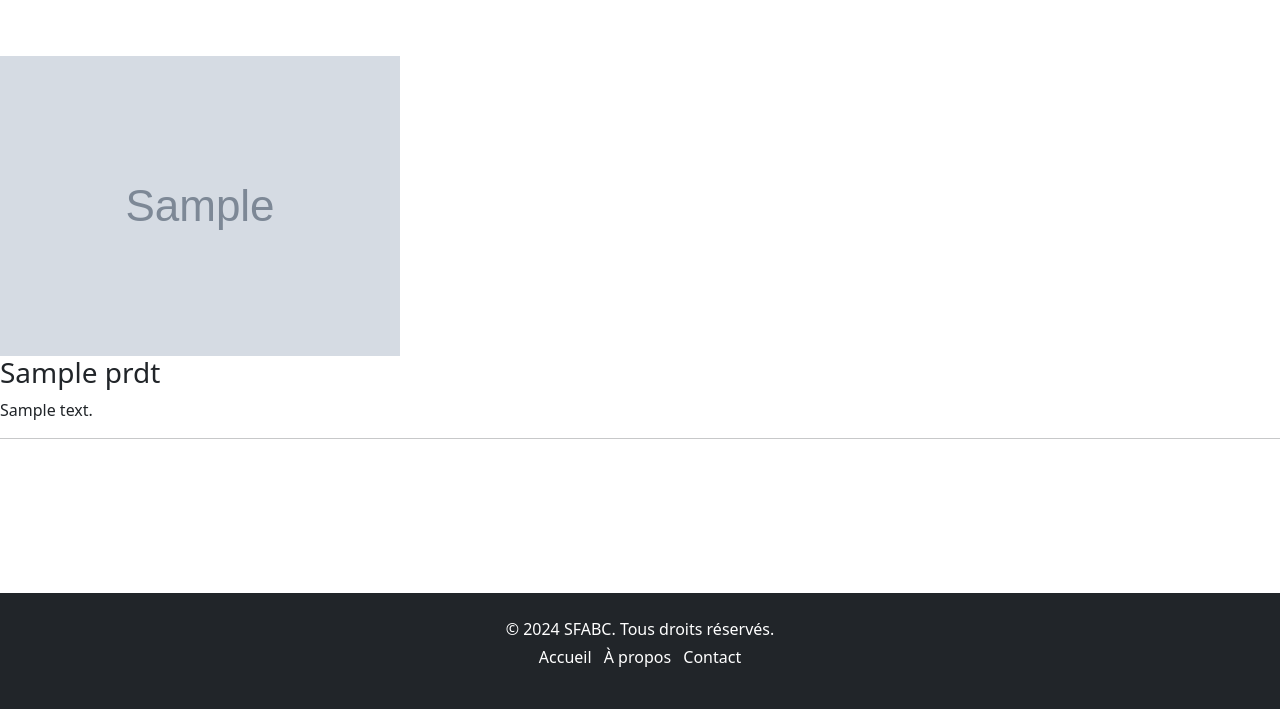
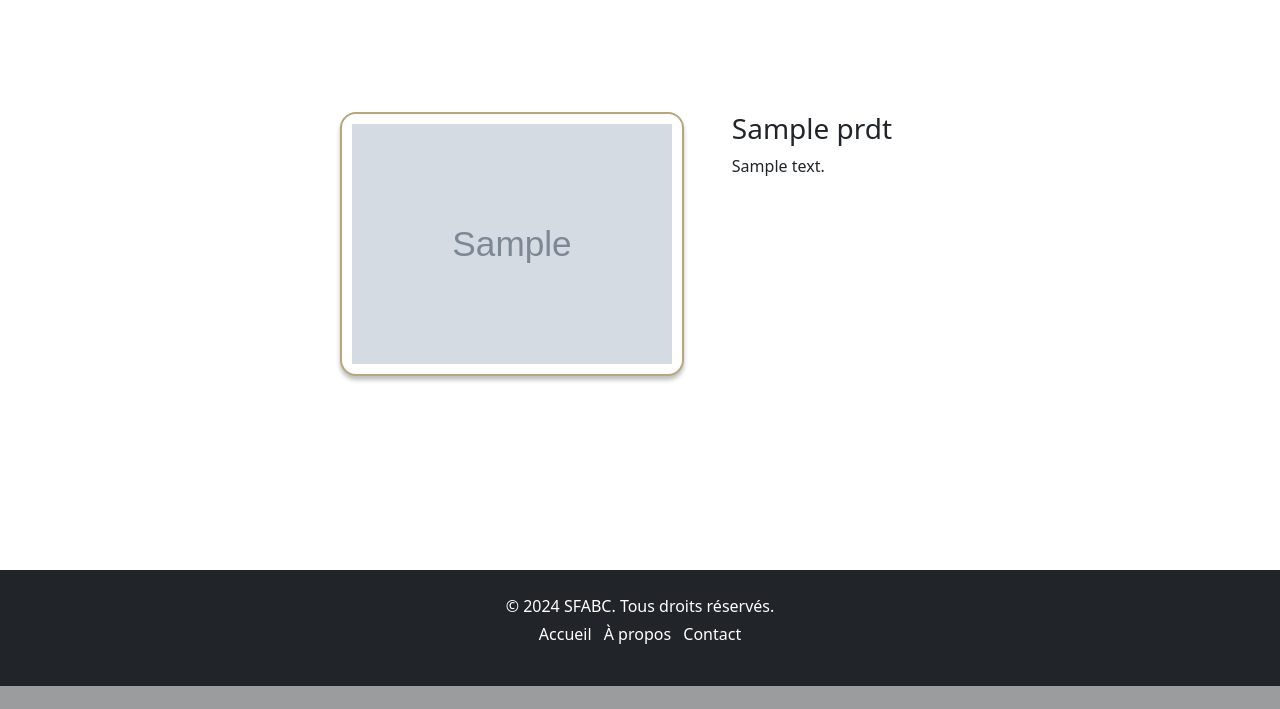
Before and after one commit to TonyyyB/projet-sfabc, a Django app: template sfabc/sfabc/templates/pages/home.html in a window 1280 px wide. Shown: the part 1047-1756 px from the top of the page. After the commit the page ends 1733 px from the top, so only its background shows below. Run offline with Django 5.2, Linux system fonts and the light colour scheme; the template is opened without the code that fills it: most values are stand-ins (such as "Sample title", 1, 10 or a date in 2020); grey boxes marked "Sample" are stand-in pictures; some libraries are stand-ins or nearby versions.

Commit message:
Avancée sur la page d'accueil avec images

```diff
--- a/sfabc/sfabc/templates/pages/home.html
+++ b/sfabc/sfabc/templates/pages/home.html
@@ -1,13 +1,29 @@
 {% extends 'base.html' %}
 {% block content %}
 {% for prdt in produits_moment %}
-    <div>
-        <img src="{{ prdt.images_list.0.image.image.url }}">
-        <div>
+    <div class="product-container">
+        {% if forloop.counter|divisibleby:2 %}
+        <div class="product-even">
             <h3>{{ prdt.nom_produit }}</h3>
             <p>{{ prdt.description_produit }}</p>
         </div>
+        <div class="product-image-container product-even">
+        <img src="{{ prdt.images_list.0.image.image.url }}" class="product-image">
+        </div>
+        {% else %}
+        <div class="product-image-container product-odd">
+        <img src="{{ prdt.images_list.0.image.image.url }}" class="product-image">
+        </div>
+        <div class="product-odd">
+            <h3>{{ prdt.nom_produit }}</h3>
+            <p>{{ prdt.description_produit }}</p>
+        </div>
+        {% endif %}
     </div>
-    <hr class="hr hr-blurry"/>
+    {% if not forloop.last %}
+    <div class="sep">
+    <hr/>
+    </div>
+    {% endif %}
 {% endfor %}
 {% endblock %}
--- a/sfabc/static/css/styles.css
+++ b/sfabc/static/css/styles.css
@@ -157,3 +157,42 @@ main {
   text-align: center;
   color: white;
 }
+
+
+.product-image-container {
+  border: 2.5px solid #b8a67e;
+  border-radius: 16px;
+  padding: 10px;
+  background-color: #ffffff;
+  box-shadow: 0px 4px 4px #00000040;
+}
+
+.product-image {
+  width: min(25vw, 25rem);
+}
+
+.product-container {
+  display: flex;
+  justify-content: center;
+  margin: 56px;
+}
+
+.product-even {
+  margin-left: 48px;
+  text-align: right;
+}
+
+.product-odd {
+  margin-right: 48px;
+}
+
+hr {
+  border-top: 1px solid #000000 !important;
+  width: 80%;
+  height: 10%;
+}
+
+.sep {
+  display: flex;
+  justify-content: center;
+}
```
